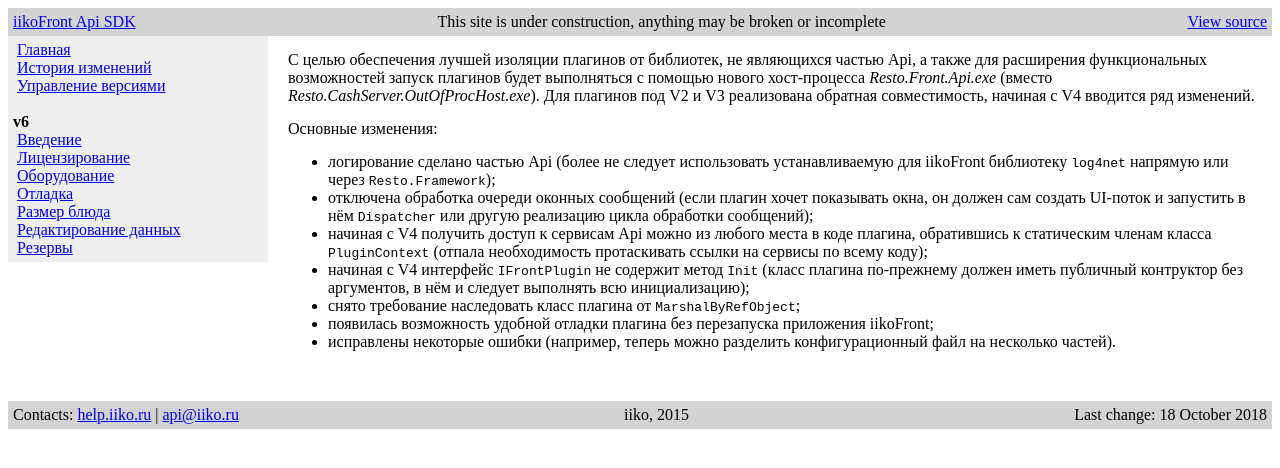
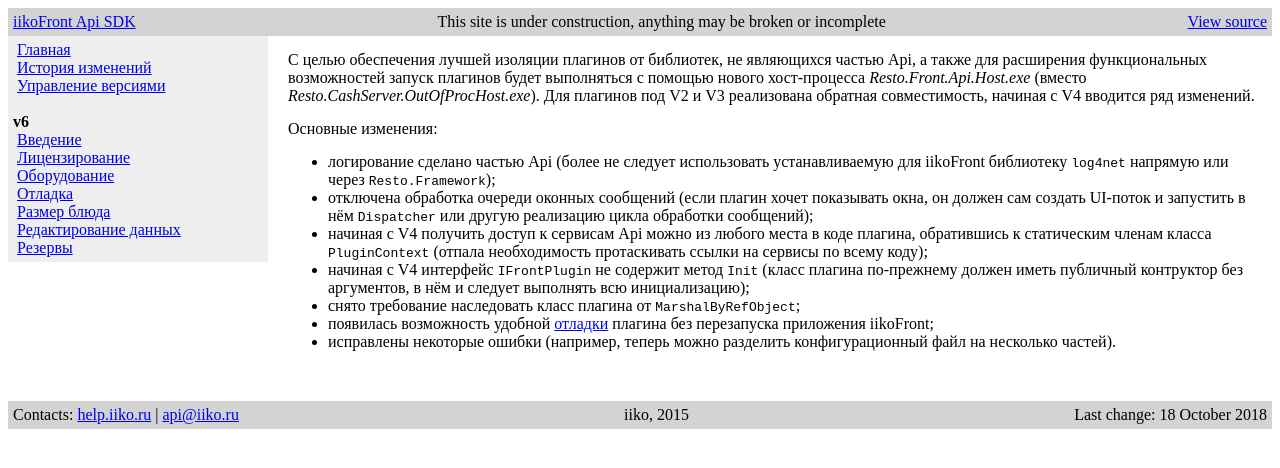
Before and after one commit to iiko/front.api.doc, a Jekyll site: the page built from _posts/2015-09-30-new host process.md, in a window 1280 px wide. Shown: the top 468 px of the page. Built offline with Jekyll 4.4.1, drawn with Linux system fonts in a browser that asks for light colours.

```diff
--- a/_posts/2015-09-30-new host process.md
+++ b/_posts/2015-09-30-new host process.md
@@ -2,7 +2,7 @@
 title: Заменён механизм хостинга плагинов во внешних процессах
 layout: default
 ---
-С целью обеспечения лучшей изоляции плагинов от библиотек, не являющихся частью Api, а также для расширения функциональных возможностей запуск плагинов будет выполняться с помощью нового хост-процесса *Resto.Front.Api.exe* (вместо *Resto.CashServer.OutOfProcHost.exe*). Для плагинов под V2 и V3 реализована обратная совместимость, начиная с V4 вводится ряд изменений.
+С целью обеспечения лучшей изоляции плагинов от библиотек, не являющихся частью Api, а также для расширения функциональных возможностей запуск плагинов будет выполняться с помощью нового хост-процесса *Resto.Front.Api.Host.exe* (вместо *Resto.CashServer.OutOfProcHost.exe*). Для плагинов под V2 и V3 реализована обратная совместимость, начиная с V4 вводится ряд изменений.
 
 Основные изменения:
 
@@ -11,5 +11,5 @@ layout: default
 - начиная с V4 получить доступ к сервисам Api можно из любого места в коде плагина, обратившись к статическим членам класса `PluginContext` (отпала необходимость протаскивать ссылки на сервисы по всему коду);
 - начиная с V4 интерфейс `IFrontPlugin` не содержит метод `Init` (класс плагина по-прежнему должен иметь публичный контруктор без аргументов, в нём и следует выполнять всю инициализацию);
 - снято требование наследовать класс плагина от `MarshalByRefObject`;
-- появилась возможность удобной отладки плагина без перезапуска приложения iikoFront;
+- появилась возможность удобной [отладки]({{ site.baseurl }}/v6/ru/Debugging) плагина без перезапуска приложения iikoFront;
 - исправлены некоторые ошибки (например, теперь можно разделить конфигурационный файл на несколько частей).
```
Also changed, not shown: _posts/2018-04-28-external-devices-eap.md (+2 -0 lines), logo.png (added).
